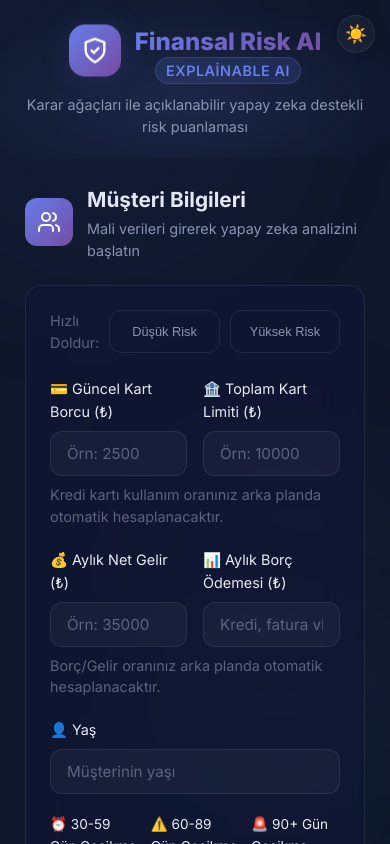
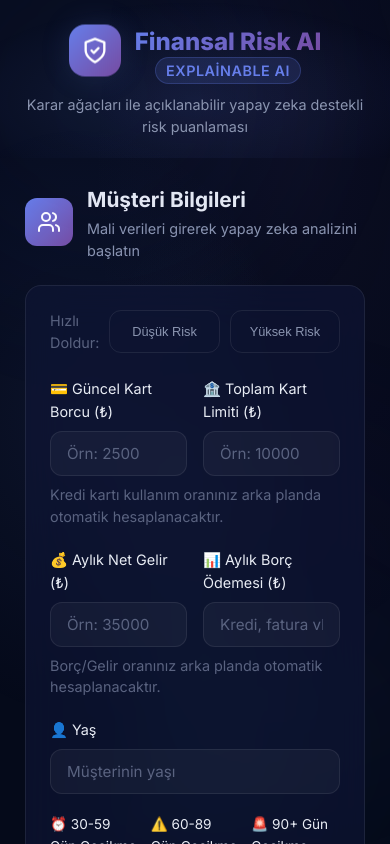
Before and after one commit to darakcilar/finansal-risk-ai, a React (Vite) app in the folder frontend/: page / in a window 390 px wide. Shown: the top 844 px of the page. Built offline with nearby package versions, Linux system fonts and the light colour scheme.

Commit message:
aydınlık tema kaldırıldı

```diff
--- a/frontend/src/App.css
+++ b/frontend/src/App.css
@@ -1,60 +1,6 @@
 /* ============================================================
    App.css — Layout & Component Styles
    ============================================================ */
-
-/* ==========================================================================
-   🌞 AYDINLIK/KARANLIK TEMA KONTROLLERİ (LIGHT / DARK MODE)
-========================================================================== */
-
-/* Varsayılan (Karanlık) Tema İçin Temel Arka Plan */
-.app.dark {
-  background-color: #0f172a;
-}
-
-/* Aydınlık Tema Değişkenleri - Cam efektleri beyaza, yazılar koyuya döner */
-.app.light {
-  background-color: #f8fafc;
-  --bg-glass: rgba(255, 255, 255, 0.7);
-  --bg-glass-strong: rgba(255, 255, 255, 0.95);
-  --border-glass: rgba(203, 213, 225, 0.6);
-  --border-glass-hover: rgba(148, 163, 184, 0.8);
-  --text-primary: #0f172a;
-  --text-secondary: #334155;
-  --text-muted: #64748b;
-}
-
-/* Aydınlık temada arka plandaki renkli topların opacity'sini artırıp belirginleştiriyoruz */
-.app.light .bg-orbs .orb {
-  opacity: 0.6;
-}
-
-/* Tema Değiştirme Butonu Tasarımı */
-.theme-toggle-btn {
-  position: absolute;
-  top: 24px;
-  right: 24px;
-  background: var(--bg-glass);
-  border: 1px solid var(--border-glass);
-  color: var(--text-primary);
-  width: 45px;
-  height: 45px;
-  border-radius: 50%;
-  cursor: pointer;
-  display: flex;
-  align-items: center;
-  justify-content: center;
-  font-size: 1.4rem;
-  z-index: 100;
-  transition: all 0.3s cubic-bezier(0.4, 0, 0.2, 1);
-  box-shadow: 0 4px 12px rgba(0,0,0,0.05);
-}
-
-.theme-toggle-btn:hover {
-  transform: rotate(15deg) scale(1.1);
-  background: var(--bg-glass-strong);
-  border-color: #38bdf8;
-}
-
 
 /* ---- Background Orbs ---- */
 .bg-orbs {
@@ -106,7 +52,6 @@
   min-height: 100vh;
   display: flex;
   flex-direction: column;
-  transition: background-color 0.3s ease, color 0.3s ease; /* Tema geçişini yumuşatır */
 }
 
 .main-content {
@@ -382,15 +327,6 @@
     margin: 0 auto;
   }
 
-  /* Tema Butonu Mobil Hizalaması */
-  .theme-toggle-btn {
-    top: 15px !important;
-    right: 15px !important;
-    width: 38px !important;
-    height: 38px !important;
-    font-size: 1.1rem !important;
-  }
-
   /* PDF İndir ve Analiz Raporu Başlığı Hizalaması */
   #results-section > div:first-child {
     flex-direction: column !important;
--- a/frontend/src/App.jsx
+++ b/frontend/src/App.jsx
@@ -1,4 +1,4 @@
-import { useState, useEffect } from 'react'
+import { useState } from 'react'
 import './App.css'
 import Header from './components/Header'
 import RiskForm from './components/RiskForm'
@@ -21,19 +21,6 @@ function App() {
   const [showResults, setShowResults] = useState(false)
   const [currentFeatures, setCurrentFeatures] = useState(null)
   const [isAdminView, setIsAdminView] = useState(false)
-
-  // 🚀 TEMA STATE'İ (Varsayılan olarak karanlık başlar)
-  const [theme, setTheme] = useState('dark')
-
-  // HTML body rengini temaya göre kesin olarak ayarlayan kilit mekanizma
-  useEffect(() => {
-    document.body.style.backgroundColor = theme === 'light' ? '#f8fafc' : '#0f172a';
-    document.body.style.color = theme === 'light' ? '#0f172a' : '#f8fafc';
-  }, [theme]);
-
-  const toggleTheme = () => {
-    setTheme(prevTheme => prevTheme === 'dark' ? 'light' : 'dark')
-  }
 
   const handlePredict = async (features, isQuickFill = false) => {
     setLoading(true)
@@ -93,15 +80,16 @@ function App() {
         recHtmlBlocks += `<h3 style="color: #e11d48; font-size: 14px; margin-top: 20px; margin-bottom: 10px; border-bottom: 1px dashed #fecdd3; padding-bottom: 5px; page-break-after: avoid;">⚠️ Öncelikli İyileştirme Alanları</h3>`;
 
         recs.riskFactors.forEach(rf => {
+          // 🚀 ÇÖZÜM 1: Renk eşleşmesini garantiye almak için tüm boşlukları siliyoruz (trim)
           const sev = String(rf.severity || '').toLowerCase().trim();
-          let bgHex = '#fdf2f8';
+          let bgHex = '#fdf2f8'; // Varsayılan Kırmızımsı (Critical)
           let borderHex = '#f43f5e';
 
           if (sev === 'warning') {
-            bgHex = '#fffbeb';
+            bgHex = '#fffbeb'; // Sarı (Warning)
             borderHex = '#f59e0b';
           } else if (sev === 'info') {
-            bgHex = '#eef2ff';
+            bgHex = '#eef2ff'; // Mavi (Info)
             borderHex = '#3b82f6';
           }
 
@@ -220,6 +208,7 @@ function App() {
       image: { type: 'jpeg', quality: 0.98 },
       html2canvas: { scale: 2 },
       jsPDF: { unit: 'in', format: 'a4', orientation: 'portrait' },
+      // 🚀 ÇÖZÜM 3: 'legacy' modunu ekledik. Bu sayede html2pdf__page-break class'ı gerçek bir sayfa kesici olarak çalışacak.
       pagebreak: { mode: ['css', 'legacy', 'avoid-all'] }
     };
 
@@ -236,18 +225,7 @@ function App() {
 
   return (
     <>
-      {/* 🚀 app class'ının yanına dinamik olarak 'light' veya 'dark' sınıfı ekleniyor */}
-      <div className={`app ${theme}`}>
-
-        {/* Güneş/Ay Tema Değiştirme Butonu */}
-        <button
-          className="theme-toggle-btn"
-          onClick={toggleTheme}
-          title={theme === 'dark' ? "Aydınlık Temaya Geç" : "Karanlık Temaya Geç"}
-        >
-          {theme === 'dark' ? '☀️' : '🌙'}
-        </button>
-
+      <div className="app">
         <div className="bg-orbs">
           <div className="orb orb-1"></div>
           <div className="orb orb-2"></div>
@@ -323,7 +301,7 @@ function App() {
           alignItems: 'center',
           padding: '24px',
           marginTop: 'auto',
-          borderTop: '1px solid var(--border-glass)'
+          borderTop: '1px solid rgba(148, 163, 184, 0.1)'
         }}>
           <div style={{ textAlign: 'center' }}>
             <p style={{ margin: 0 }}>Finansal Risk AI — Explainable Artificial Intelligence (XAI)</p>
@@ -337,9 +315,9 @@ function App() {
               right: '24px',
               top: '50%',
               transform: 'translateY(-50%)',
-              background: isAdminView ? 'var(--bg-glass-strong)' : 'var(--bg-glass)',
+              background: isAdminView ? '#1e293b' : 'rgba(15, 23, 42, 0.6)',
               border: '1px solid #38bdf8',
-              color: theme === 'light' ? '#0284c7' : '#38bdf8',
+              color: '#38bdf8',
               cursor: 'pointer',
               borderRadius: '6px',
               padding: '6px 12px',
@@ -351,6 +329,14 @@ function App() {
               alignItems: 'center',
               gap: '6px',
               zIndex: 10
+            }}
+            onMouseOver={(e) => {
+              e.currentTarget.style.background = '#38bdf8';
+              e.currentTarget.style.color = '#0f172a';
+            }}
+            onMouseOut={(e) => {
+              e.currentTarget.style.background = isAdminView ? '#1e293b' : 'rgba(15, 23, 42, 0.6)';
+              e.currentTarget.style.color = '#38bdf8';
             }}
           >
             <span style={{ fontSize: '12px' }}>{isAdminView ? '❌' : '🔐'}</span>
```
